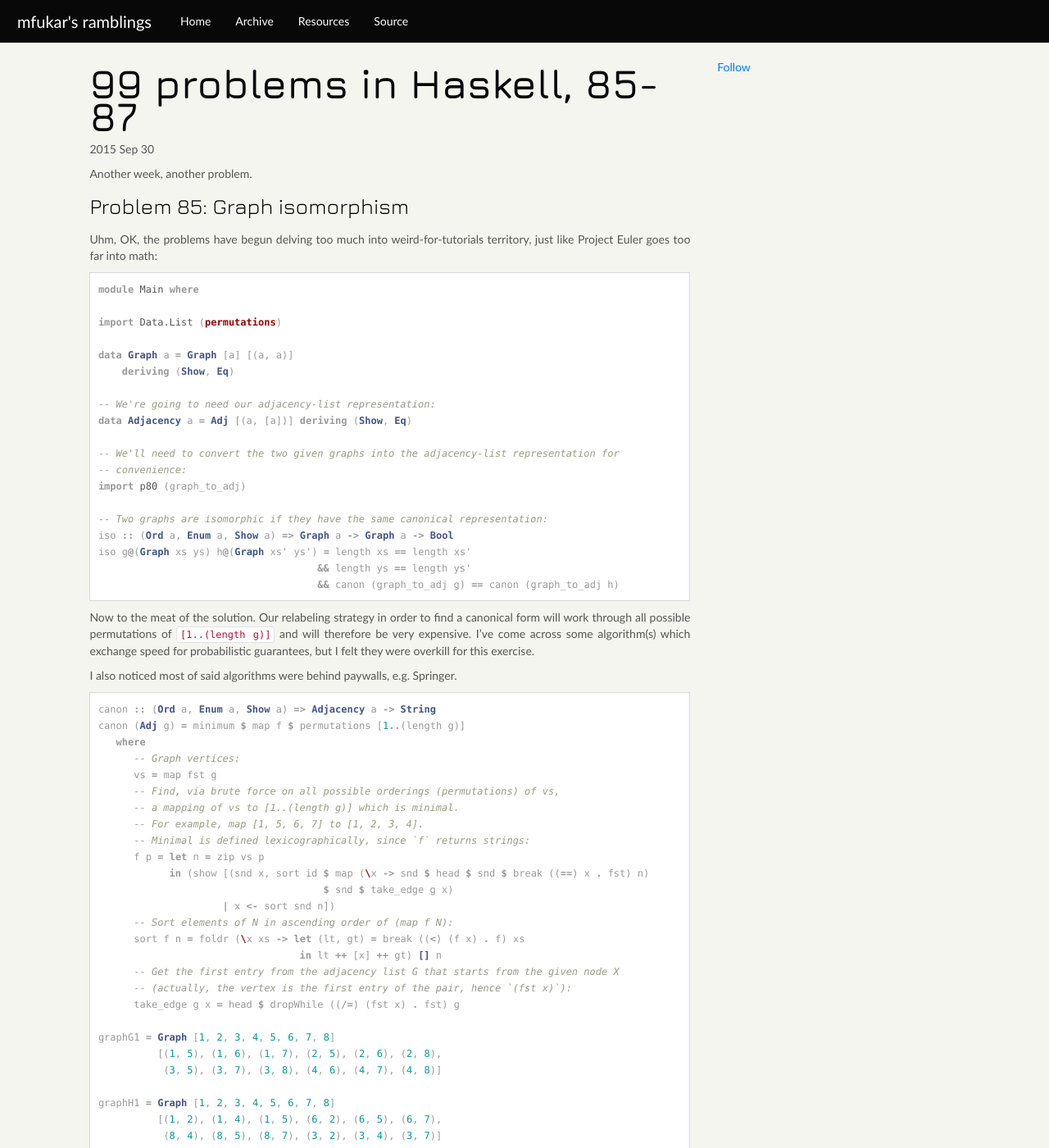
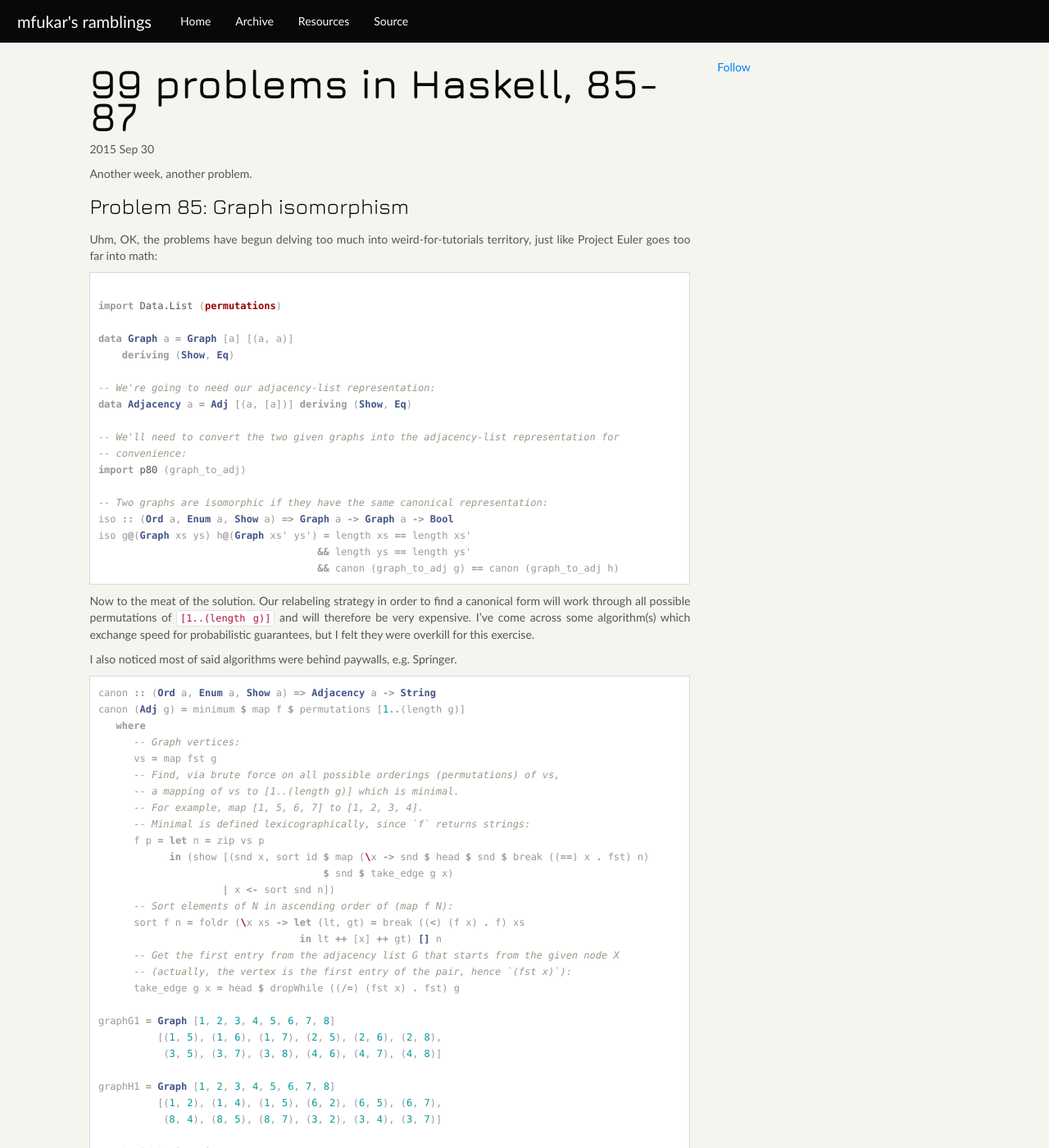
Before and after one commit to mfukar/mfukar.github.com, a Jekyll site: the page built from _posts/2015-09-30-haskellxiii.md, in a window 1280 px wide and 1400 px high. Shown: the whole window at 82% size. Built offline with Jekyll 4.4.1, drawn with Linux system fonts in a browser that asks for light colours; some web fonts are replaced; Markdown is read by kramdown in place of the engine named in the settings; comment, search, counter and statistics services are not loaded; some of the changed text lies outside the part shown.

Commit message:
How very wrong

````diff
--- a/_posts/2015-09-30-haskellxiii.md
+++ b/_posts/2015-09-30-haskellxiii.md
@@ -17,7 +17,6 @@
 like Project Euler goes too far into math:
 
 ```haskell
-module Main where
 
 import Data.List (permutations)
 
@@ -85,7 +84,6 @@
 (a) and (b):
 
 ```haskell
-module Main where
 
 import Data.List (find, sortBy)
 import Data.Ord (comparing)
@@ -139,7 +137,6 @@
 get right.
 
 ```haskell
-module Main where
 
 import Data.List
 
````
Also changed, not shown: _posts/2015-09-15-haskellxii.md (+0 -1 lines).
